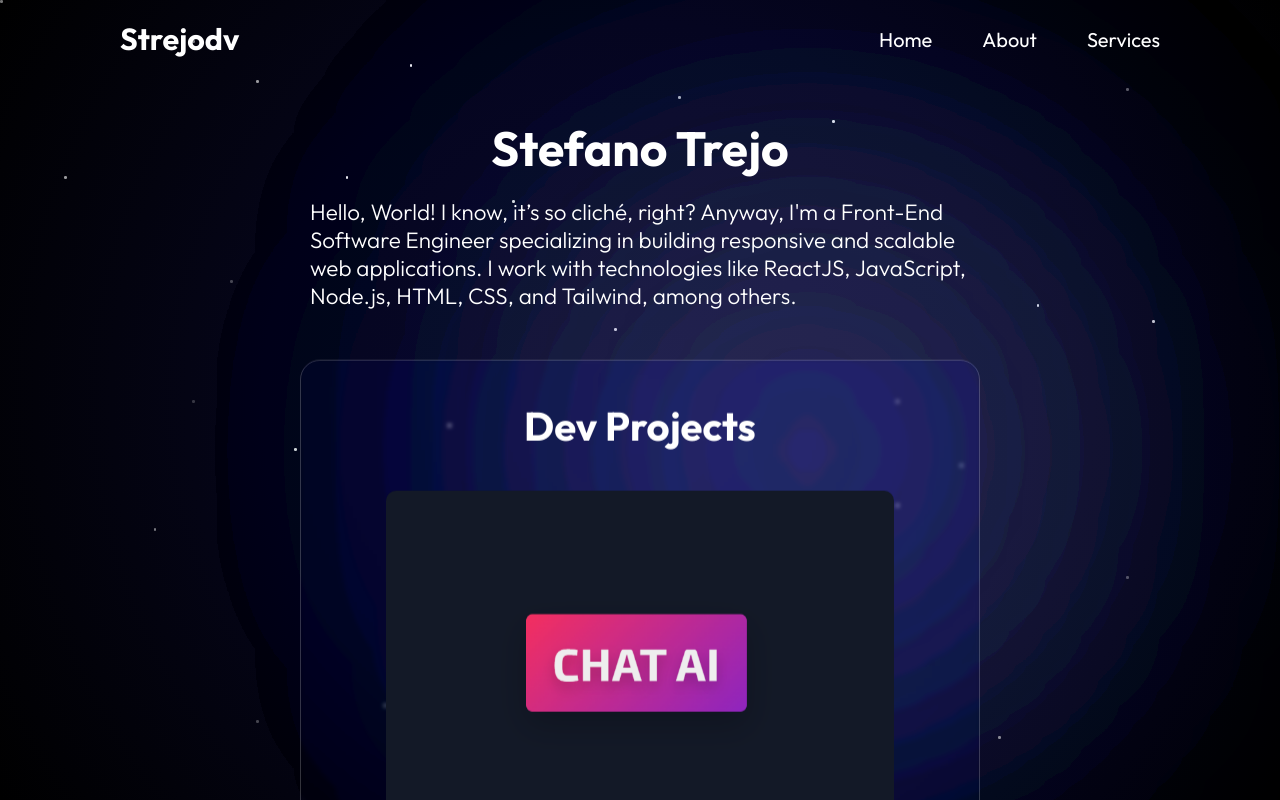
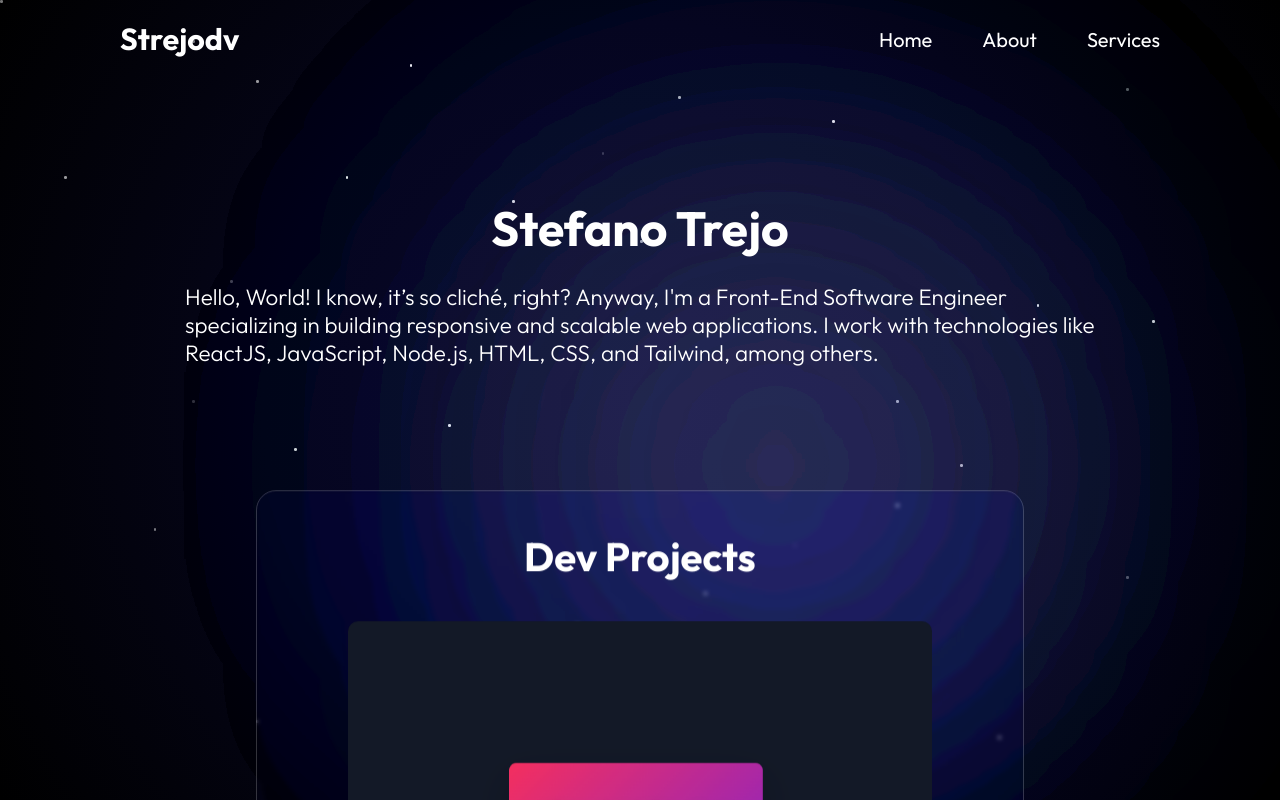
Before and after one commit to strejodv/Portfolio, a React (Vite) app: page / in a window 1280 px wide. Shown: the top 800 px of the page. Built offline with nearby package versions, Linux system fonts and the light colour scheme.

Commit message:
more CSS touches

```diff
--- a/src/Components/Herosection.css
+++ b/src/Components/Herosection.css
@@ -4,11 +4,11 @@
     justify-content: center;
     z-index: 1;
     position: relative;
-    margin-top: 20px;
+    margin-top: 100px;
   }
 
   .hero-content {
-    max-width: 700px; /* Limit content width */
+    max-width: 950px; /* Limit content width */
     padding: 20px; /* Add padding */
     display: flex;
     flex-direction: column;
@@ -17,7 +17,7 @@
 
   .hero-title {
     font-size: 3rem; /* Large font size for the title */
-    margin-bottom: 20px; /* Space below the title */
+    margin-bottom: 25px; /* Space below the title */
     color: white;
   }
 
--- a/src/Components/Landingpage.css
+++ b/src/Components/Landingpage.css
@@ -1,10 +1,11 @@
 .carousel-container {
   position: absolute;
-  top: 45%;
+  top: 60%;
   left: 50%;
-  margin-top: 10px;
   transform: translate(-50%, -50%);
-  width: 85vh;
+  width: 60vw; /* Make it wider based on the viewport width */
+  max-width: 1200px; /* Set a reasonable maximum width */
+  height: auto; /* Allow the height to adapt based on content */
   padding: 40px;
   border-radius: 20px;
   backdrop-filter: blur(2px) saturate(150%);
@@ -14,6 +15,7 @@
   z-index: 1;
   position: relative;
 }
+
 
 .carousel {
   display: flex;
@@ -32,6 +34,12 @@
   width: 85%;
   height: auto;
   border-radius: 10px;
+  transition: transform 0.3s ease; /* Smooth transition */
+  margin-bottom: 20px;
+}
+
+.slide img:hover {
+  transform: scale(1.01); /* Scale up by 5% */
 }
 
 .slide h1 {
--- a/src/Components/Landingpage.jsx
+++ b/src/Components/Landingpage.jsx
@@ -9,7 +9,7 @@ const Landingpage = () => {
   return (
     <div className="carousel-container">
       <input type="radio" name="slider" id="radio1"  />
-      <input type="radio" name="slider" id="radio2" defaultChecked/>
+      <input type="radio" name="slider" id="radio2" defaultChecked />
       <input type="radio" name="slider" id="radio3" />
       <h1 className='work-title'>Dev Projects</h1>
       <div className="carousel">
--- a/src/index.css
+++ b/src/index.css
@@ -90,7 +90,7 @@ body {
   filter: blur(150px);
   box-shadow: 0 0 200px 50px rgba(20, 12, 36, 0.2),
               0 0 300px 100px rgba(102, 153, 255, 0.15);
-  animation: drift 40s infinite ease-in-out;
+  animation: drift 20s infinite ease-in-out;
 }
 
 @keyframes drift {
```
